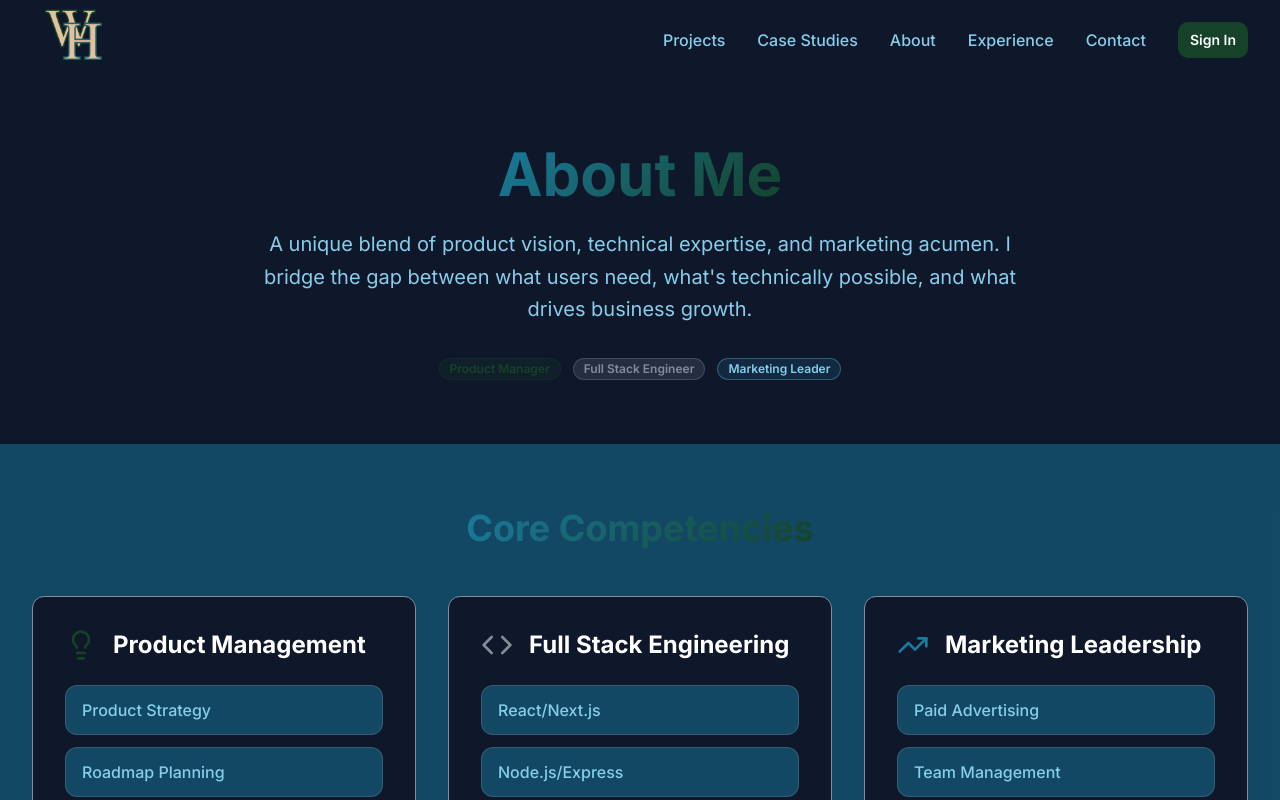
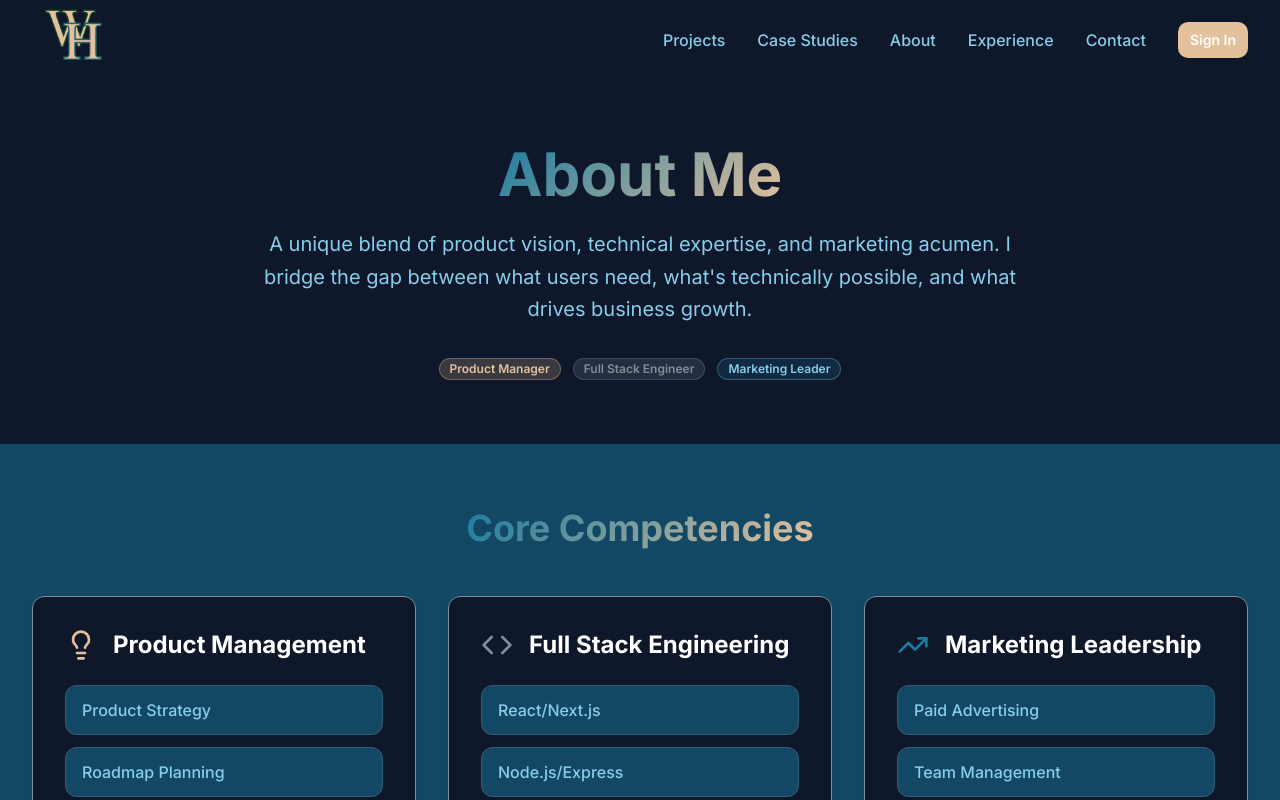
Before and after one commit to WingHar/portfolio, a React (Vite) app: page /about in a window 1280 px wide. Shown: the top 800 px of the page. Built offline with nearby package versions, Linux system fonts and the light colour scheme.

Commit message:
Revert color changes
Reverts the changes made to the site's tertiary color.

```diff
--- a/src/index.css
+++ b/src/index.css
@@ -1,5 +1,3 @@
-
-
 @tailwind base;
 @tailwind components;
 @tailwind utilities;
@@ -26,8 +24,8 @@
     --muted: 30 41 59;
     --muted-foreground: 203 213 225;
 
-    --accent: 21 66 40;
-    --accent-foreground: 203 213 225;
+    --accent: 228 193 157;
+    --accent-foreground: 15 23 42;
 
     --destructive: 0 84.2% 60.2%;
     --destructive-foreground: 210 40% 98%;
@@ -97,13 +95,13 @@
   }
 
   .text-gradient {
-    background: linear-gradient(135deg, #197B9E 0%, #154228 100%);
+    background: linear-gradient(135deg, #197B9E 0%, #e4c19d 100%);
     -webkit-background-clip: text;
     -webkit-text-fill-color: transparent;
     background-clip: text;
   }
 
-  /* Holographic card effect - updated to show new green color border around entire card */
+  /* Holographic card effect - updated to show beige color border around entire card */
   .holographic-card {
     position: relative;
     transition: all 0.5s ease;
@@ -122,7 +120,7 @@
       0deg,
       transparent,
       transparent 30%,
-      rgba(21, 66, 40, 0.3)
+      rgba(228, 193, 157, 0.3)
     );
     transform: rotate(-45deg);
     transition: all 0.5s ease;
@@ -133,8 +131,8 @@
 
   .holographic-card:hover {
     transform: scale(1.05);
-    box-shadow: 0 0 30px rgba(21, 66, 40, 0.6), 0 0 0 2px rgba(21, 66, 40, 0.8) !important;
-    border: 2px solid rgba(21, 66, 40, 0.8) !important;
+    box-shadow: 0 0 30px rgba(228, 193, 157, 0.6), 0 0 0 2px rgba(228, 193, 157, 0.8) !important;
+    border: 2px solid rgba(228, 193, 157, 0.8) !important;
   }
 
   .holographic-card:hover::before {
@@ -164,8 +162,8 @@
     height: 200%;
     background: linear-gradient(
       45deg,
-      rgba(21, 66, 40, 0.4) 0%,
-      rgba(21, 66, 40, 0.2) 50%,
+      rgba(228, 193, 157, 0.4) 0%,
+      rgba(228, 193, 157, 0.2) 50%,
       transparent 70%
     );
     transform: rotate(0deg);
@@ -177,8 +175,8 @@
 
   .holographic-card-reverse:hover {
     transform: scale(1.02);
-    box-shadow: 0 0 25px rgba(21, 66, 40, 0.5), 0 0 0 2px rgba(21, 66, 40, 0.6) !important;
-    border: 2px solid rgba(21, 66, 40, 0.6) !important;
+    box-shadow: 0 0 25px rgba(228, 193, 157, 0.5), 0 0 0 2px rgba(228, 193, 157, 0.6) !important;
+    border: 2px solid rgba(228, 193, 157, 0.6) !important;
   }
 
   .holographic-card-reverse:hover::before {
--- a/tailwind.config.ts
+++ b/tailwind.config.ts
@@ -62,13 +62,13 @@ export default {
 					border: 'hsl(var(--sidebar-border))',
 					ring: 'hsl(var(--sidebar-ring))'
 				},
-				// Custom portfolio colors updated with new tertiary color
+				// Custom portfolio colors reverted back to beige tertiary color
 				portfolio: {
 					primary: '#197B9E',
 					'primary-light': '#87CEEB',
 					'primary-dark': '#0F172A',
 					secondary: '#7F8E99',
-					tertiary: '#154228',
+					tertiary: '#e4c19d',
 				}
 			},
 			borderRadius: {
```
